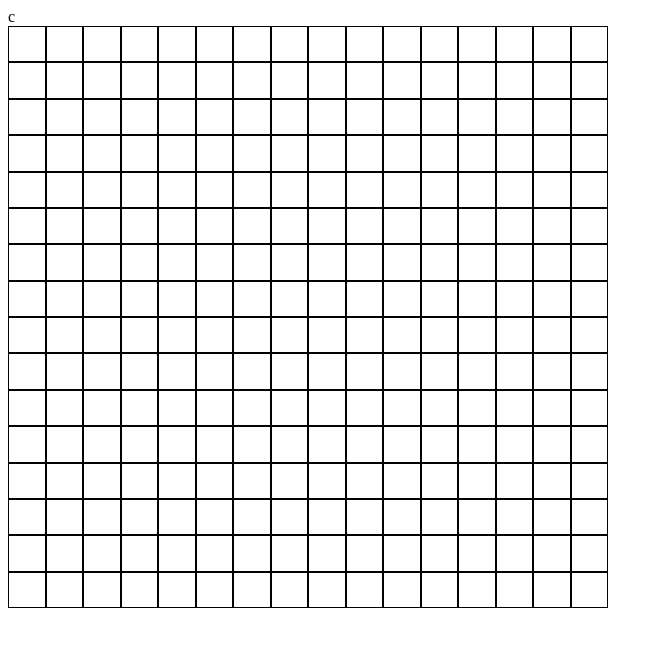
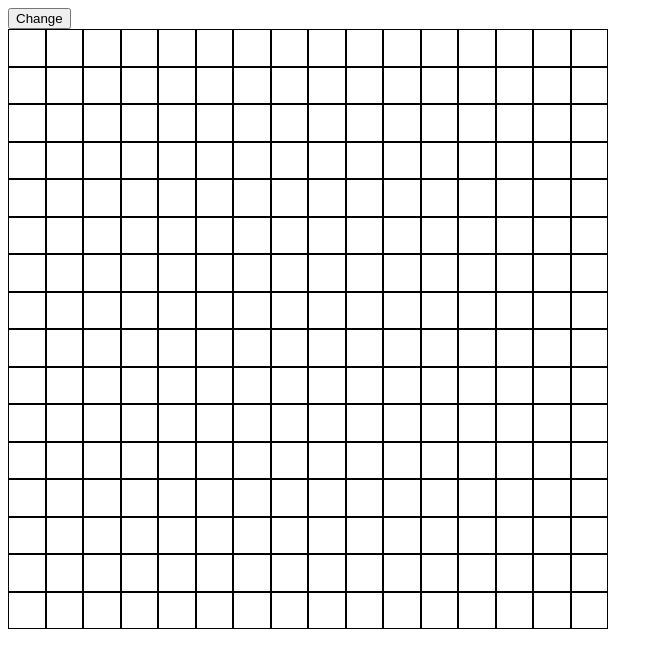
Before and after one commit to shino022/Etch-A-Sketch, a plain HTML site: page index.html in a window 1280 px wide. Shown: the whole page, without its empty margins (0-663 px from the left). Drawn offline with Linux system fonts and the light colour scheme.

Commit message:
Add a button that prompts

```diff
--- a/index.html
+++ b/index.html
@@ -9,6 +9,7 @@
   <link rel="stylesheet" href="./style.css">
 </head>
 <body>
-  <div class="container">c</div>
+  <button onclick="changeNumGrid()">Change</button>
+  <div class="container"></div>
 </body>
 </html>
--- a/index.js
+++ b/index.js
@@ -13,3 +13,8 @@ for(let i = 0; i < numOfGrid; i++) {
   //append row into container
   container.appendChild(row);
 }
+
+function changeNumGrid() {
+  let numOfGridInput = prompt("Enter the number of squares per side");
+
+}
```
